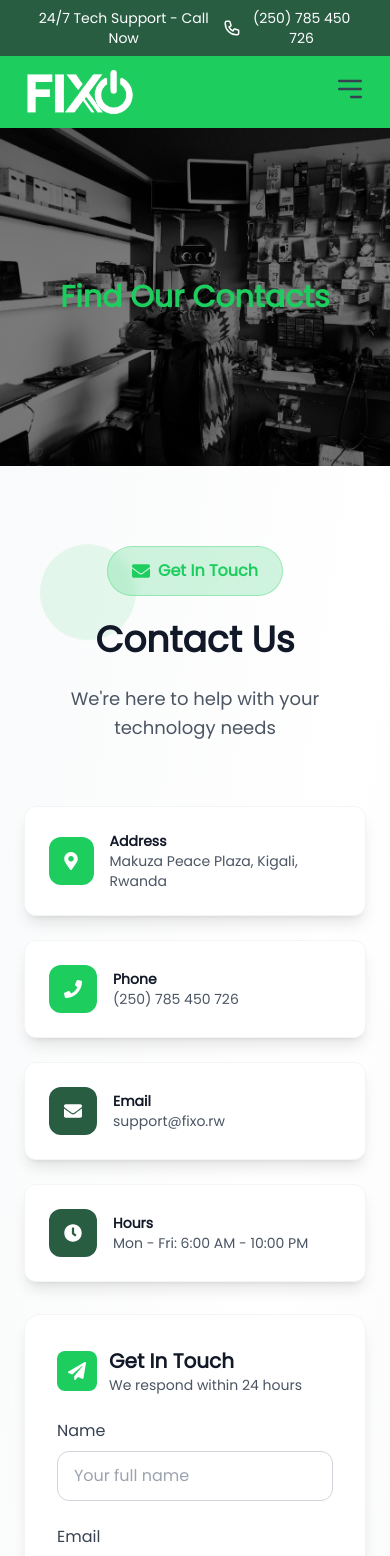
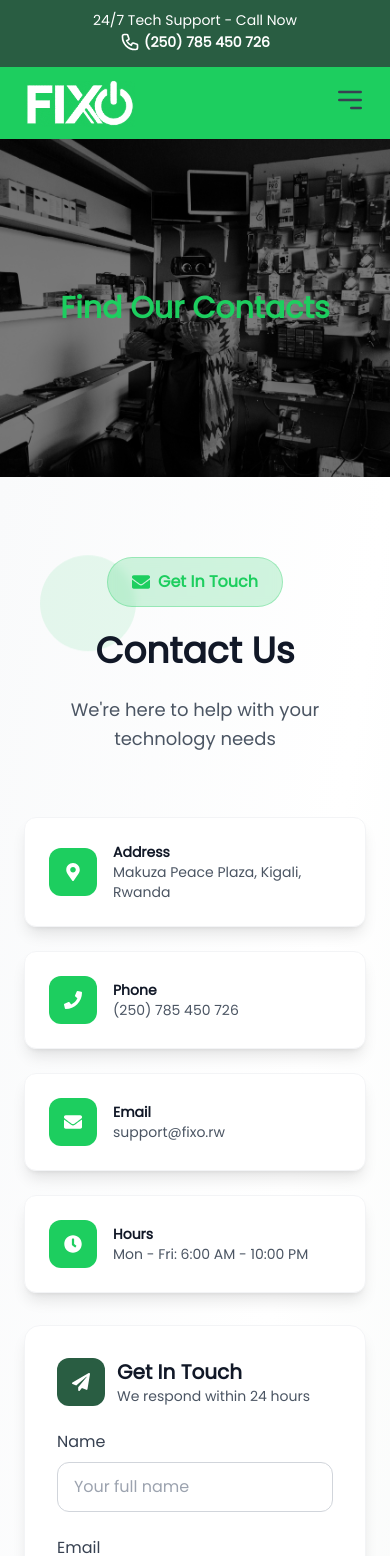
Before and after one commit to Ireme-Nyawe/fixo-fe, a React (Vite) app: page /contact in a window 390 px wide. Shown: the top 1556 px of the page. Built offline with nearby package versions, Linux system fonts and the light colour scheme; no server answers.

Commit message:
fix header responsiveness and contacts finetuning

```diff
--- a/src/components/clients/ContactsSection.tsx
+++ b/src/components/clients/ContactsSection.tsx
@@ -192,7 +192,7 @@ const ContactsSection = ({ lang }: { lang: string }) => {
             <div className="grid grid-cols-1 md:grid-cols-2 gap-6">
               <div className="bg-white rounded-xl p-6 shadow-lg hover:shadow-xl transition-all duration-300 transform hover:-translate-y-1 border border-gray-100">
                 <div className="flex items-center gap-4">
-                  <div className="w-12 h-12 bg-secondary rounded-xl flex items-center justify-center">
+                  <div className="w-12 h-12 p-4 bg-secondary rounded-xl flex items-center justify-center">
                     <FaMapMarkerAlt className="text-white text-lg" />
                   </div>
                   <div>
@@ -216,7 +216,7 @@ const ContactsSection = ({ lang }: { lang: string }) => {
 
               <div className="bg-white rounded-xl p-6 shadow-lg hover:shadow-xl transition-all duration-300 transform hover:-translate-y-1 border border-gray-100">
                 <div className="flex items-center gap-4">
-                  <div className="w-12 h-12 bg-primary rounded-xl flex items-center justify-center">
+                  <div className="w-12 h-12 bg-secondary rounded-xl flex items-center justify-center">
                     <FaEnvelope className="text-white text-lg" />
                   </div>
                   <div>
@@ -228,7 +228,7 @@ const ContactsSection = ({ lang }: { lang: string }) => {
 
               <div className="bg-white rounded-xl p-6 shadow-lg hover:shadow-xl transition-all duration-300 transform hover:-translate-y-1 border border-gray-100">
                 <div className="flex items-center gap-4">
-                  <div className="w-12 h-12 bg-primary rounded-xl flex items-center justify-center">
+                  <div className="w-12 h-12 bg-secondary rounded-xl flex items-center justify-center">
                     <FaClock className="text-white text-lg" />
                   </div>
                   <div>
@@ -242,7 +242,7 @@ const ContactsSection = ({ lang }: { lang: string }) => {
             {/* Contact Form */}
             <div className="bg-white rounded-2xl p-8 shadow-lg border border-gray-100">
               <div className="flex items-center gap-3 mb-6">
-                <div className="w-10 h-10 bg-secondary rounded-lg flex items-center justify-center">
+                <div className="w-12 h-12 bg-primary rounded-xl flex items-center justify-center">
                   <FaPaperPlane className="text-white text-lg" />
                 </div>
                 <div>
@@ -328,9 +328,9 @@ const ContactsSection = ({ lang }: { lang: string }) => {
           {/* Right Column - FAQ & Map */}
           <div className="space-y-4">
             {/* FAQ Section */}
-            <div className="bg-white rounded-2xl p-8 shadow-lg border border-gray-100">
+            <div className="bg-white rounded-2xl p-8 shadow-lg border border-gray-100 ">
               <div className="flex items-center gap-3 mb-6">
-                <div className="w-10 h-10 bg-primary flex items-center justify-center">
+                <div className="w-12 h-12 bg-primary rounded-xl flex items-center justify-center">
                   <FaQuestionCircle className="text-white text-lg" />
                 </div>
                 <h2 className="text-xl font-bold text-gray-900">{content.faqTitle}</h2>
@@ -365,7 +365,7 @@ const ContactsSection = ({ lang }: { lang: string }) => {
             {/* Map Section */}
             <div className="bg-white rounded-2xl p-8 shadow-lg border border-gray-100">
               <div className="flex items-center gap-3 mb-6">
-                <div className="w-10 h-10 bg-secondary rounded-lg flex items-center justify-center">
+                <div className="w-12 h-12 bg-primary rounded-xl flex items-center justify-center">
                   <FaMapMarkerAlt className="text-white text-lg" />
                 </div>
                 <h2 className="text-xl font-bold text-gray-900">{content.findUsTitle}</h2>
--- a/src/components/clients/Header.tsx
+++ b/src/components/clients/Header.tsx
@@ -1,17 +1,17 @@
-import { Link } from 'react-router-dom';
-import { useState } from 'react';
+import { Link } from "react-router-dom";
+import { useState } from "react";
 
 const Header = () => {
   const [isMenuOpen, setIsMenuOpen] = useState(false);
-  const lang = localStorage.getItem('lang') || 'en';
+  const lang = localStorage.getItem("lang") || "en";
 
   const toggleMenu = () => {
     setIsMenuOpen(!isMenuOpen);
   };
 
   const handleLanguageSwitch = () => {
-    const newLang = lang === 'en' ? 'rw' : 'en';
-    localStorage.setItem('lang', newLang);
+    const newLang = lang === "en" ? "rw" : "en";
+    localStorage.setItem("lang", newLang);
 
     window.location.reload();
   };
@@ -20,12 +20,13 @@ const Header = () => {
     <header className="bg-secondary shadow-lg">
       <div className="bg-primary p-2 relative overflow-hidden">
         <div className="max-w-7xl mx-auto px-6">
-          <h1 className="text-center font-medium text-base relative z-10 flex items-center justify-center gap-2">
+          <h1 className="text-center font-medium text-base relative z-10 block md:flex items-center justify-center gap-2">
             <span className="inline-flex items-center text-white text-sm sm:text-base">
-              {lang === 'en'
-                ? '24/7 Tech Support - Call Now'
-                : 'Wifuza ubufasha bwihuse waduhamagara kuri'}
+              {lang === "en"
+                ? "24/7 Tech Support - Call Now"
+                : "Wifuza ubufasha bwihuse waduhamagara"}
             </span>
+
             <Link
               to="tel:+250785 450 726"
               className="text-white inline-flex items-center hover:text-yellow-300 transition-colors duration-300 text-sm sm:text-base"
@@ -44,7 +45,7 @@ const Header = () => {
                   d="M3 5a2 2 0 012-2h3.28a1 1 0 01.948.684l1.498 4.493a1 1 0 01-.502 1.21l-2.257 1.13a11.042 11.042 0 005.516 5.516l1.13-2.257a1 1 0 011.21-.502l4.493 1.498a1 1 0 01.684.949V19a2 2 0 01-2 2h-1C9.716 21 3 14.284 3 6V5z"
                 />
               </svg>
-              (250) 785 450 726
+              <span className="font-bold">(250) 785 450 726</span>
             </Link>
           </h1>
         </div>
@@ -57,7 +58,7 @@ const Header = () => {
           </Link>
         </div>
 
-        <div className="md:hidden">
+        <div className="lg:hidden">
           <button
             type="button"
             title="Toggle menu"
@@ -76,14 +77,14 @@ const Header = () => {
                 strokeLinejoin="round"
                 strokeWidth="2"
                 d={
-                  isMenuOpen ? 'M6 18L18 6M6 6l12 12' : 'M4 6h16M4 12h16m-7 6h7'
+                  isMenuOpen ? "M6 18L18 6M6 6l12 12" : "M4 6h16M4 12h16m-7 6h7"
                 }
               />
             </svg>
           </button>
         </div>
 
-        <div className="hidden md:flex items-center gap-8">
+        <div className="hidden lg:flex items-center gap-8">
           <ul className="flex gap-8 font-medium text-base">
             <li>
               <Link
@@ -104,7 +105,7 @@ const Header = () => {
                     d="M3 12l2-2m0 0l7-7 7 7M5 10v10a1 1 0 001 1h3m10-11l2 2m-2-2v10a1 1 0 01-1 1h-3m-6 0a1 1 0 001-1v-4a1 1 0 011-1h2a1 1 0 011 1v4a1 1 0 001 1m-6 0h6"
                   />
                 </svg>
-                <span>{lang === 'en' ? 'Home' : 'Ahabanza'}</span>
+                <span>{lang === "en" ? "Home" : "Ahabanza"}</span>
               </Link>
             </li>
             <li>
@@ -126,7 +127,7 @@ const Header = () => {
                     d="M10.325 4.317c.426-1.756 2.924-1.756 3.35 0a1.724 1.724 0 002.573 1.066c1.543-.94 3.31.826 2.37 2.37a1.724 1.724 0 001.065 2.572c1.756.426 1.756 2.924 0 3.35a1.724 1.724 0 00-1.066 2.573c.94 1.543-.826 3.31-2.37 2.37a1.724 1.724 0 00-2.572 1.065c-.426 1.756-2.924 1.756-3.35 0a1.724 1.724 0 00-2.573-1.066c-1.543.94-3.31-.826-2.37-2.37.996.608 2.296.07 2.572-1.065z"
                   />
                 </svg>
-                <span>{lang === 'en' ? 'About Us' : 'Abo turi bo'}</span>
+                <span>{lang === "en" ? "About Us" : "Abo turi bo"}</span>
               </Link>
             </li>
             <li>
@@ -148,7 +149,7 @@ const Header = () => {
                     d="M20 7l-8-4-8 4m16 0l-8 4m8-4v10l-8 4m0-10L4 7m8 4v10M4 7v10l8 4"
                   />
                 </svg>
-                <span>{lang === 'en' ? 'Digital Access' : 'Ibikoresho'}</span>
+                <span>{lang === "en" ? "Digital Access" : "Ibikoresho"}</span>
               </Link>
             </li>
             <li>
@@ -170,7 +171,7 @@ const Header = () => {
                     d="M3 8l7.89 5.26a2 2 0 002.22 0L21 8M5 19h14a2 2 0 002-2V7a2 2 0 00-2-2H5a2 2 0 00-2 2v10a2 2 0 002 2z"
                   />
                 </svg>
-                <span>{lang === 'en' ? 'Contact' : 'Twandikire'}</span>
+                <span>{lang === "en" ? "Contact" : "Twandikire"}</span>
               </Link>
             </li>
           </ul>
@@ -196,7 +197,7 @@ const Header = () => {
                     d="M3 5a2 2 0 012-2h3.28a1 1 0 01.948.684l1.498 4.493a1 1 0 01-.502 1.21l-2.257 1.13a11.042 11.042 0 005.516 5.516l1.13-2.257a1 1 0 011.21-.502l4.493 1.498a1 1 0 01.684.949V19a2 2 0 01-2 2h-1C9.716 21 3 14.284 3 6V5z"
                   />
                 </svg>
-                {lang === 'en' ? 'Call now' : 'Saba ubufasha'}
+                {lang === "en" ? "Call now" : "Saba ubufasha"}
               </div>
             </Link>
 
@@ -207,22 +208,22 @@ const Header = () => {
             >
               <img
                 src={
-                  lang === 'en'
-                    ? 'https://flagcdn.com/rw.svg'
-                    : 'https://flagcdn.com/us.svg'
+                  lang === "en"
+                    ? "https://flagcdn.com/rw.svg"
+                    : "https://flagcdn.com/us.svg"
                 }
-                alt={lang === 'en' ? 'Kinyarwanda flag' : 'English flag'}
+                alt={lang === "en" ? "Kinyarwanda flag" : "English flag"}
                 className="w-5 h-4"
               />
               <span className="font-medium">
-                {lang === 'en' ? 'Kinyarwanda' : 'English'}
+                {lang === "en" ? "Kinyarwanda" : "English"}
               </span>
             </button>
           </div>
         </div>
 
         {isMenuOpen && (
-          <div className="md:hidden fixed inset-0 bg-secondary bg-opacity-95 z-50">
+          <div className="lg:hidden fixed inset-0 bg-secondary bg-opacity-95 z-50">
             <div className="flex flex-col h-full">
               <div className="flex justify-end p-4">
                 <button
@@ -266,7 +267,7 @@ const Header = () => {
                         d="M3 12l2-2m0 0l7-7 7 7M5 10v10a1 1 0 001 1h3m10-11l2 2m-2-2v10a1 1 0 01-1 1h-3m-6 0a1 1 0 001-1v-4a1 1 0 011-1h2a1 1 0 011 1v4a1 1 0 001 1m-6 0h6"
                       />
                     </svg>
-                    {lang === 'en' ? 'Home' : 'Ahabanza'}
+                    {lang === "en" ? "Home" : "Ahabanza"}
                   </Link>
                 </li>
                 <li>
@@ -288,7 +289,7 @@ const Header = () => {
                         d="M10.325 4.317c.426-1.756 2.924-1.756 3.35 0a1.724 1.724 0 002.573 1.066c1.543-.94 3.31.826 2.37 2.37a1.724 1.724 0 001.065 2.572c1.756.426 1.756 2.924 0 3.35a1.724 1.724 0 00-1.066 2.573c.94 1.543-.826 3.31-2.37 2.37.996.608 2.296.07 2.572-1.065z"
                       />
                     </svg>
-                    {lang === 'en' ? 'About Us' : 'Abo turi bo'}
+                    {lang === "en" ? "About Us" : "Abo turi bo"}
                   </Link>
                 </li>
                 <li>
@@ -310,7 +311,7 @@ const Header = () => {
                         d="M20 7l-8-4-8 4m16 0l-8 4m8-4v10l-8 4m0-10L4 7m8 4v10M4 7v10l8 4"
                       />
                     </svg>
-                    {lang === 'en' ? 'Digital Access' : 'Ibikoresho'}
+                    {lang === "en" ? "Digital Access" : "Ibikoresho"}
                   </Link>
                 </li>
                 <li>
@@ -332,7 +333,7 @@ const Header = () => {
                         d="M3 8l7.89 5.26a2 2 0 002.22 0L21 8M5 19h14a2 2 0 002-2V7a2 2 0 00-2-2H5a2 2 0 00-2 2v10a2 2 0 002 2z"
                       />
                     </svg>
-                    {lang === 'en' ? 'Contact' : 'Twandikire'}
+                    {lang === "en" ? "Contact" : "Twandikire"}
                   </Link>
                 </li>
                 <li>
@@ -354,7 +355,7 @@ const Header = () => {
                         d="M3 5a2 2 0 012-2h3.28a1 1 0 01.948.684l1.498 4.493a1 1 0 01-.502 1.21l-2.257 1.13a11.042 11.042 0 005.516 5.516l1.13-2.257a1 1 0 011.21-.502l4.493 1.498a1 1 0 01.684.949V19a2 2 0 01-2 2h-1C9.716 21 3 14.284 3 6V5z"
                       />
                     </svg>
-                    {lang === 'en' ? 'Call now' : 'Saba ubufasha'}
+                    {lang === "en" ? "Call now" : "Saba ubufasha"}
                   </Link>
                 </li>
                 <li>
@@ -364,14 +365,14 @@ const Header = () => {
                   >
                     <img
                       src={
-                        lang === 'en'
-                          ? 'https://flagcdn.com/rw.svg'
-                          : 'https://flagcdn.com/us.svg'
+                        lang === "en"
+                          ? "https://flagcdn.com/rw.svg"
+                          : "https://flagcdn.com/us.svg"
                       }
-                      alt={lang === 'en' ? 'Kinyarwanda flag' : 'English flag'}
+                      alt={lang === "en" ? "Kinyarwanda flag" : "English flag"}
                       className="w-5 h-4"
                     />
-                    <span>{lang === 'en' ? 'Kiny' : 'En'}</span>
+                    <span>{lang === "en" ? "Kiny" : "En"}</span>
                   </button>
                 </li>
               </ul>
```
